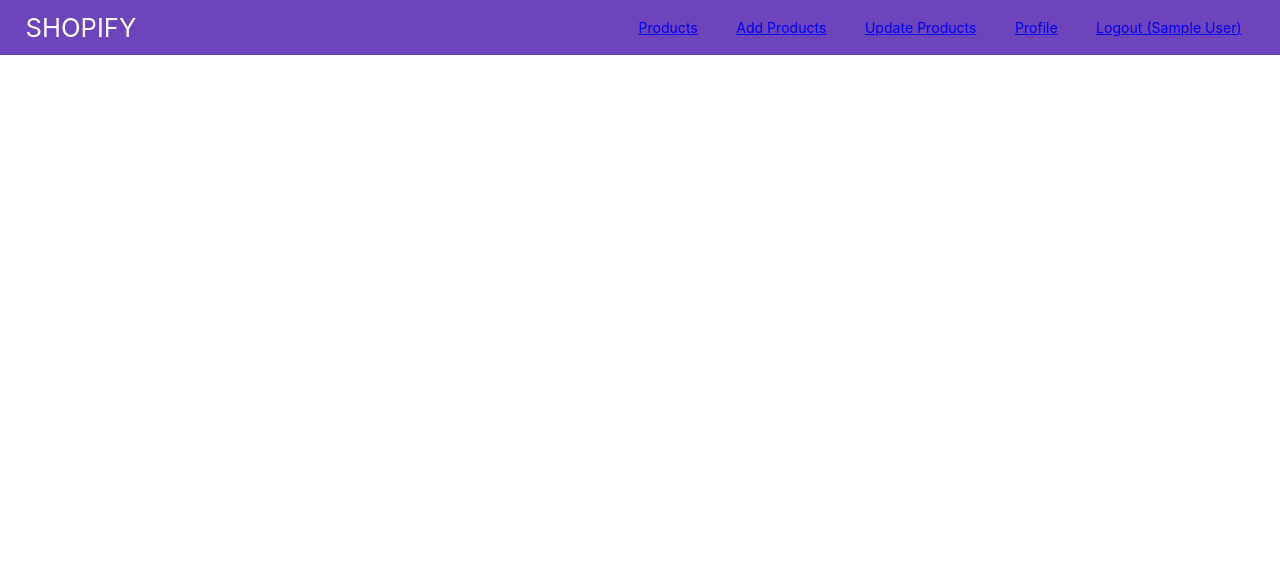
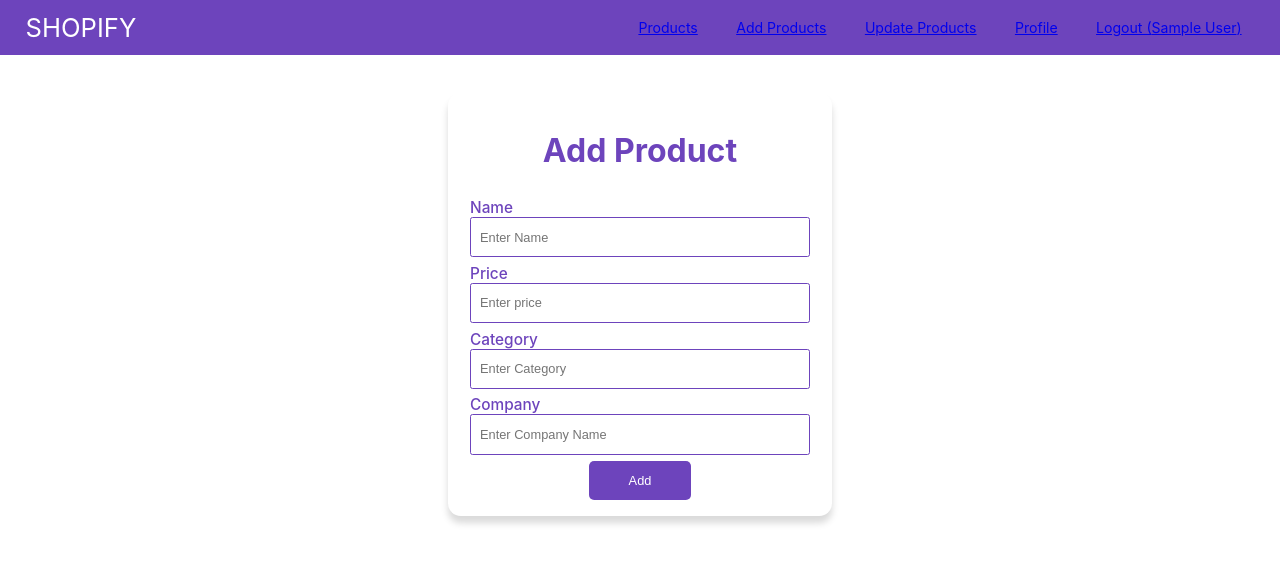
Before and after one commit to tarupathak/Shopify-Frontend, a React (Create React App) app: page /add-product in a window 1280 px wide. Shown: the top 564 px of the page. Built offline with nearby package versions, Linux system fonts and the light colour scheme; sample sign-in values are in the browser's storage; the HTML template or start-up script is replaced by a standard one.

Commit message:
Integrated add product api

```diff
--- a/src/App.js
+++ b/src/App.js
@@ -15,7 +15,7 @@
         <Routes>
           <Route element={<PrivateComponent />}>
             <Route path="/" element={<h1>Product Listing Component</h1>} />
-            <Route path="/add" element={<AddProduct />} />
+            <Route path="/add-product" element={<AddProduct />} />
             <Route
               path="/update"
               element={<h1>Product Listing Component</h1>}
--- a/src/Components/Navbar.jsx
+++ b/src/Components/Navbar.jsx
@@ -21,7 +21,7 @@
               <Link to="/">Products</Link>
             </li>
             <li>
-              <Link to="/add">Add Products</Link>
+              <Link to="/add-product">Add Products</Link>
             </li>
             <li>
               <Link to="/update">Update Products</Link>
--- a/src/Pages/AddProduct.jsx
+++ b/src/Pages/AddProduct.jsx
@@ -1,16 +1,37 @@
-import React from "react";
+import React, { useState, useEffect } from "react";
 import "./Pages.css";
 
 const AddProduct = () => {
+  const [name, setName] = useState("");
+  const [price, setPrice] = useState("");
+  const [category, setCategory] = useState("");
+  const [company, setCompany] = useState("");
+
+  const handleAdd = async () => {
+    console.warn(name, price, category, company);
+    let userId = JSON.parse(localStorage.getItem("user"))._id;
+    let result = await fetch("http://localhost:5000/add-product", {
+      method: "post",
+      body: JSON.stringify({ name, price, category, company, userId }),
+      headers: {
+        "Content-Type": "application/json",
+      },
+    });
+    result = await result.json();
+    console.warn(result);
+  };
+
   return (
     <div className="add-pro">
       <div className="login-box">
-      <h1>Add Product</h1>
+        <h1>Add Product</h1>
         <div className="inp-box">
           <label>Name</label>
           <input
             type="text"
             placeholder="Enter Name"
+            value={name}
+            onChange={(e) => setName(e.target.value)}
           />
         </div>
         <div className="inp-box">
@@ -18,6 +39,8 @@
           <input
             type="text"
             placeholder="Enter price"
+            value={price}
+            onChange={(e) => setPrice(e.target.value)}
           />
         </div>
         <div className="inp-box">
@@ -25,6 +48,8 @@
           <input
             type="text"
             placeholder="Enter Category"
+            value={category}
+            onChange={(e) => setCategory(e.target.value)}
           />
         </div>
         <div className="inp-box">
@@ -32,9 +57,11 @@
           <input
             type="text"
             placeholder="Enter Company Name"
+            value={company}
+            onChange={(e) => setCompany(e.target.value)}
           />
         </div>
-        <button>Add</button>
+        <button onClick={handleAdd}>Add</button>
       </div>
     </div>
   );
```
